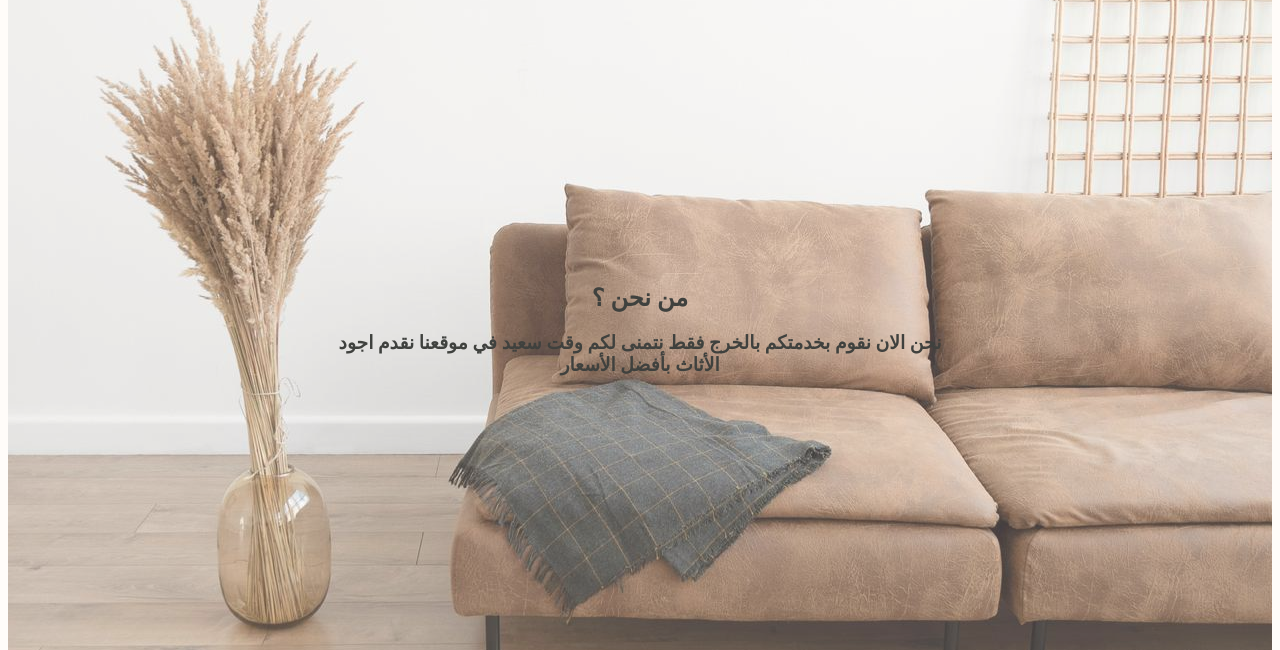
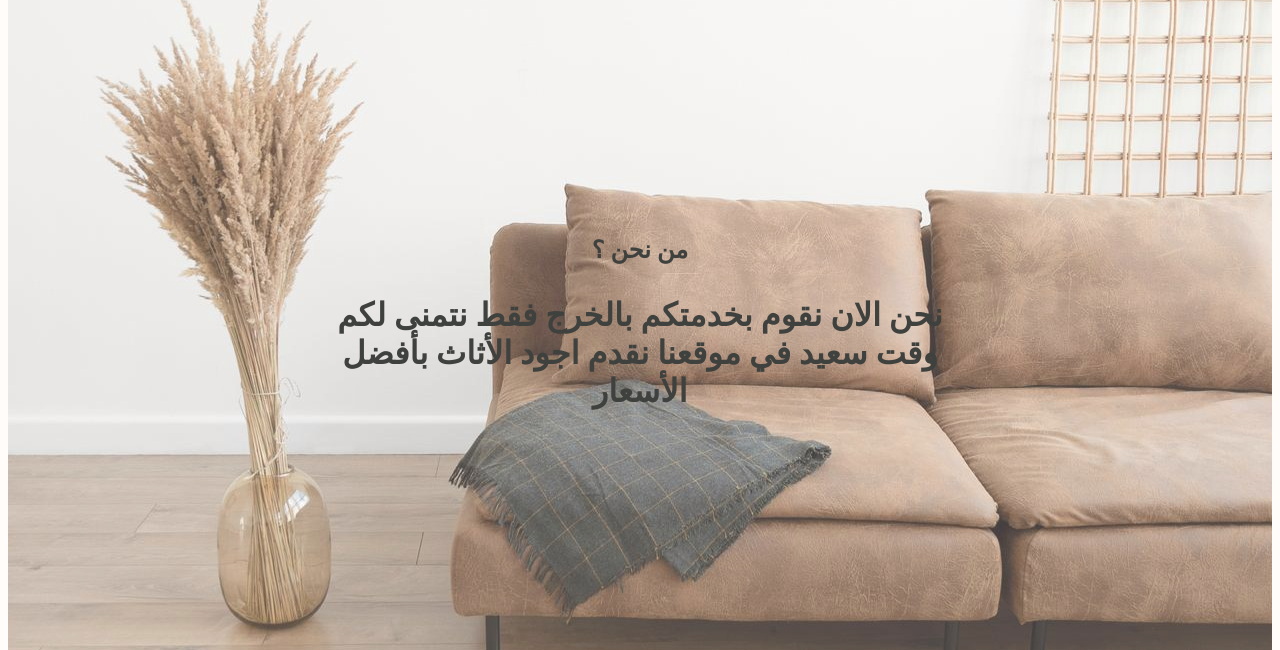
Before and after one commit to Jawza-Alqahtani/FirstWebPage, a PHP site: page /about.html in a window 1280 px wide. Shown: the part 79-729 px from the top of the page. Run offline with PHP 8.4, Linux system fonts and the light colour scheme.

Commit message:
Update styleAbout.css

```diff
--- a/styleAbout.css
+++ b/styleAbout.css
@@ -239,15 +239,21 @@ header {
 }
 
 
+
+h3 {
+  font-size: 32px;
+}
+
 @media screen and (max-width: 780px) {
+
+
+  .hero-text h2 {
+    font-size: 18px;
+  }
 
     .hero-text h3 {
         text-align: center;
         font-size: 16px;
     }
 
-    .hero-text h2 {
-      font-size: 18px;
-    }
-
   }
```
